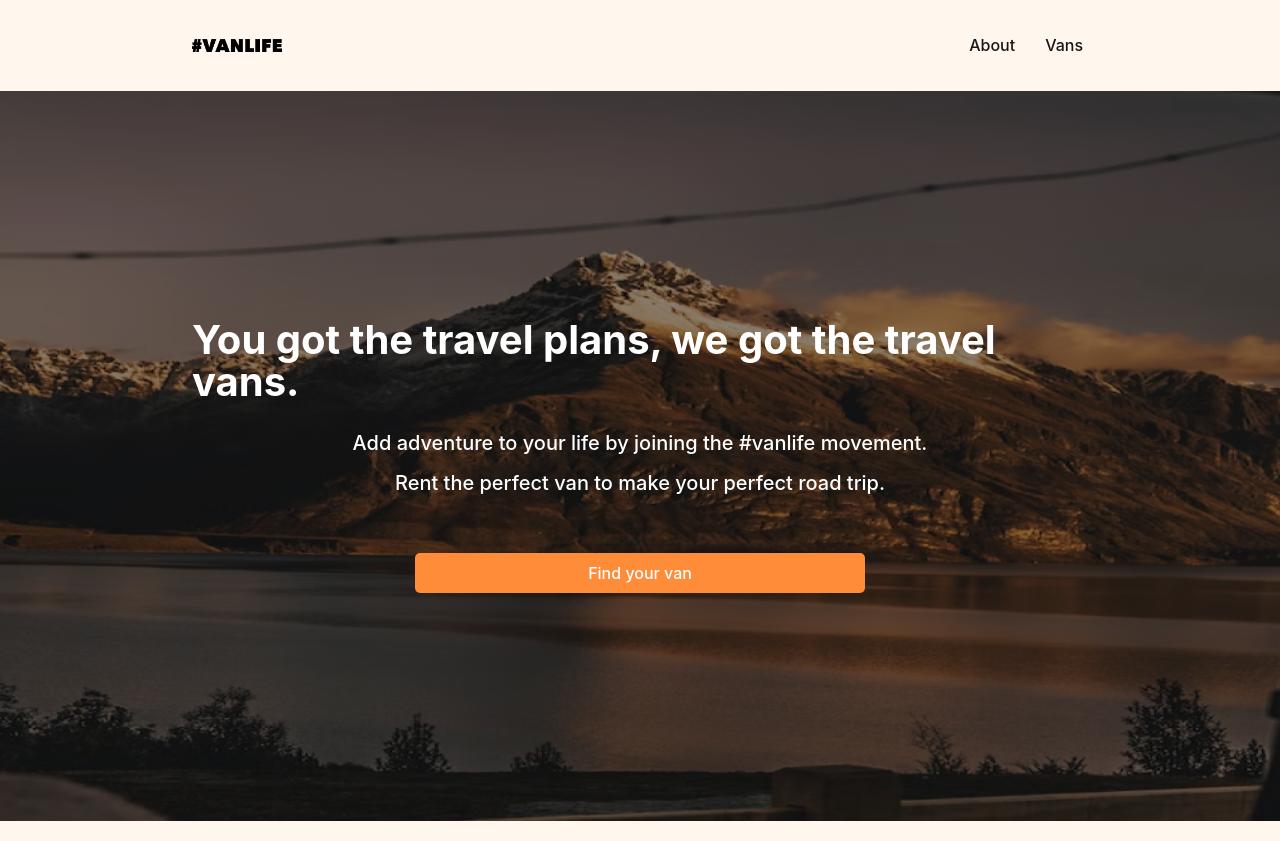
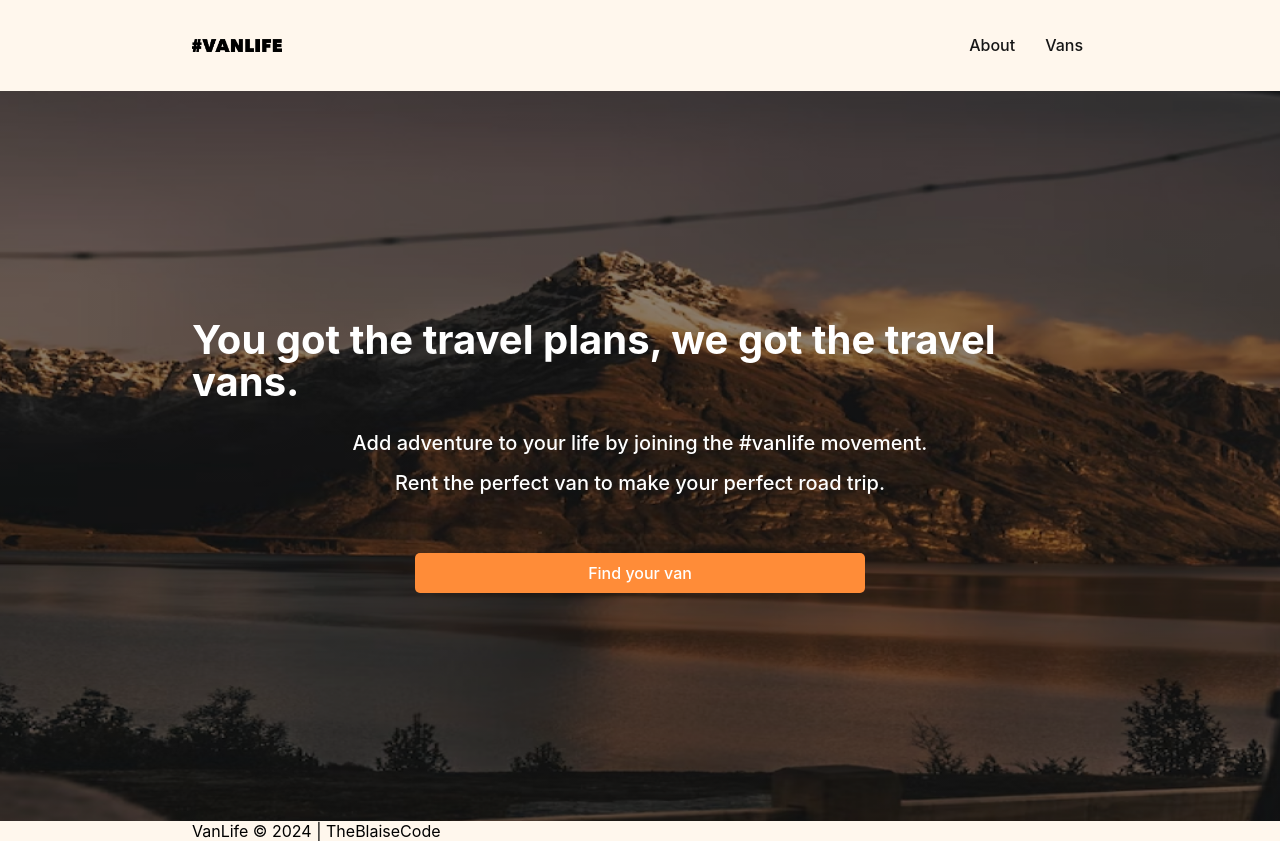
Before and after one commit to theblaisecode/Scrimba-React-Router-6, a React (Vite) app in the folder VanLife/: page / in a window 1280 px wide. Built offline with nearby package versions, Linux system fonts and the light colour scheme; what miragejs would draw is missing.

Commit message:
first commit

```diff
--- a/VanLife/src/App.jsx
+++ b/VanLife/src/App.jsx
@@ -6,6 +6,8 @@ import logo from "./img/logo.png";
 import "./server";
 
 function App() {
+  const thisYear = new Date().getFullYear();
+
   return (
     <BrowserRouter>
       <header>
@@ -33,6 +35,12 @@ function App() {
         <Route path="/about" element={<About />} />
         <Route path="/vans" element={<Vans />} />
       </Routes>
+
+      <footer>
+        <div className="container">
+          <span>VanLife &copy; {thisYear} | TheBlaiseCode</span>
+        </div>
+      </footer>
     </BrowserRouter>
   );
 }
```
